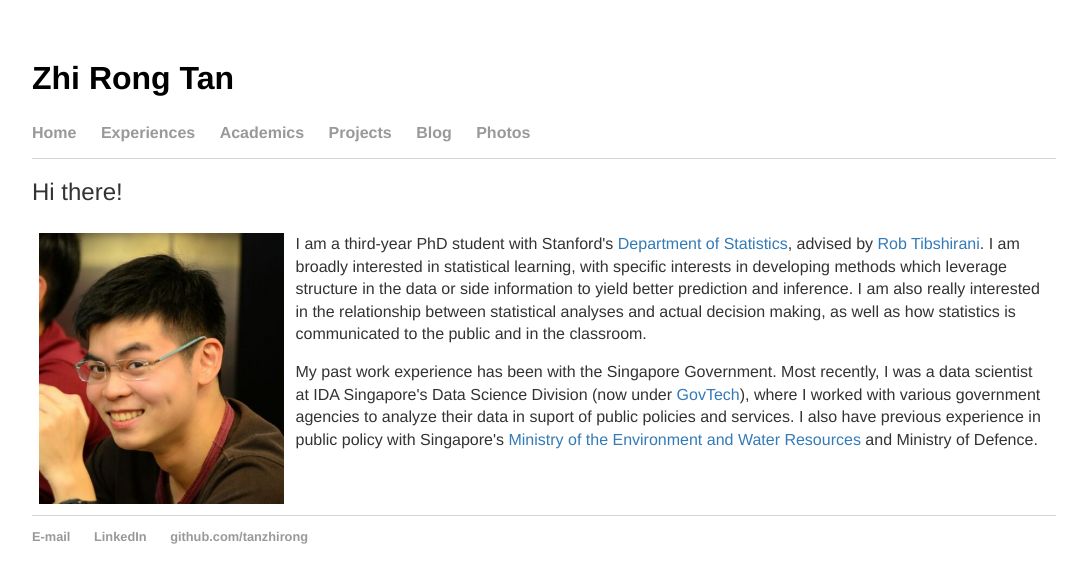
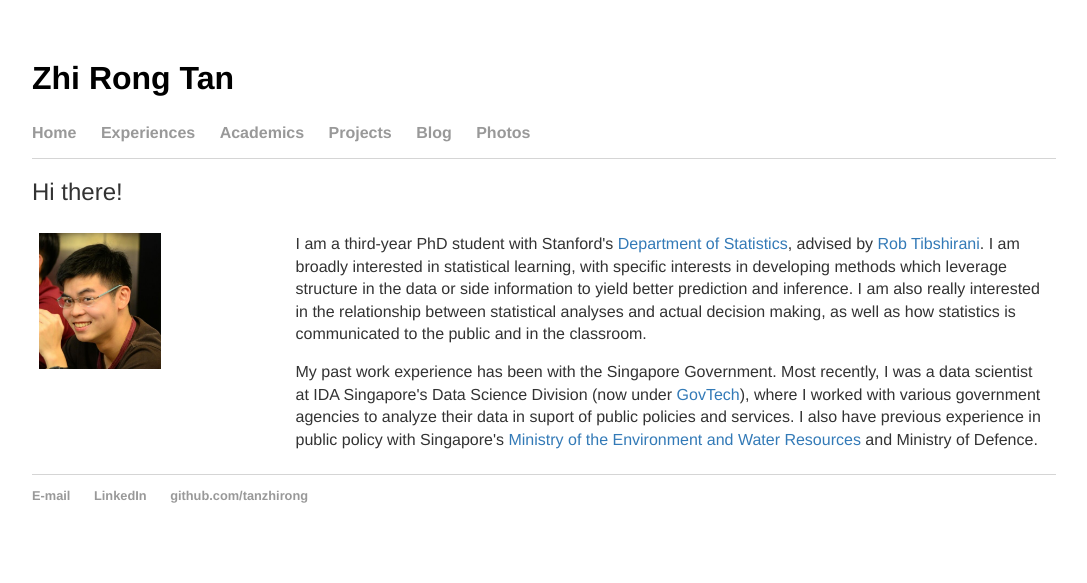
Before and after one commit to tanzhirong/tanzhirong.github.io, a Jekyll site: the page built from index.html, in a window 1280 px wide. Shown: the top 583 px of the page, without its empty margins (96-1183 px from the left). Built offline with Jekyll 4.4.1, drawn with Linux system fonts in a browser that asks for light colours.

Commit message:
Update index.html

```diff
--- a/index.html
+++ b/index.html
@@ -3,12 +3,12 @@
 title: Zhi Rong Tan
 ---
 <div class="container">
-	<h2>Hi there! </h2>
 	    <table>
   <tbody><tr>
+	<h2>Hi there! </h2>
     <td width="25%">
       <div>
-        <img position="absolute" margin="auto" width="100%" src="images/me.png">
+        <img position="absolute" margin="auto" width="50%" src="images/me.png">
       </div>
     </td>
     <td>
```
